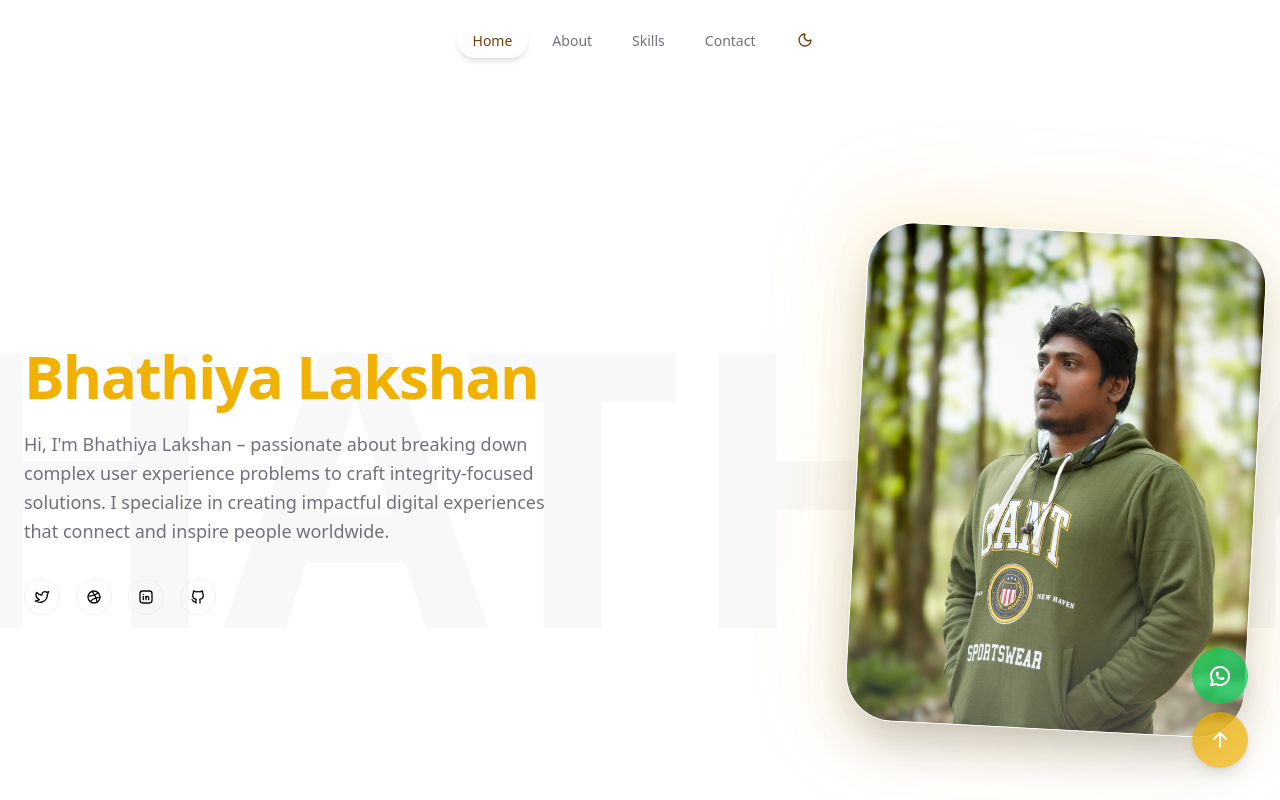
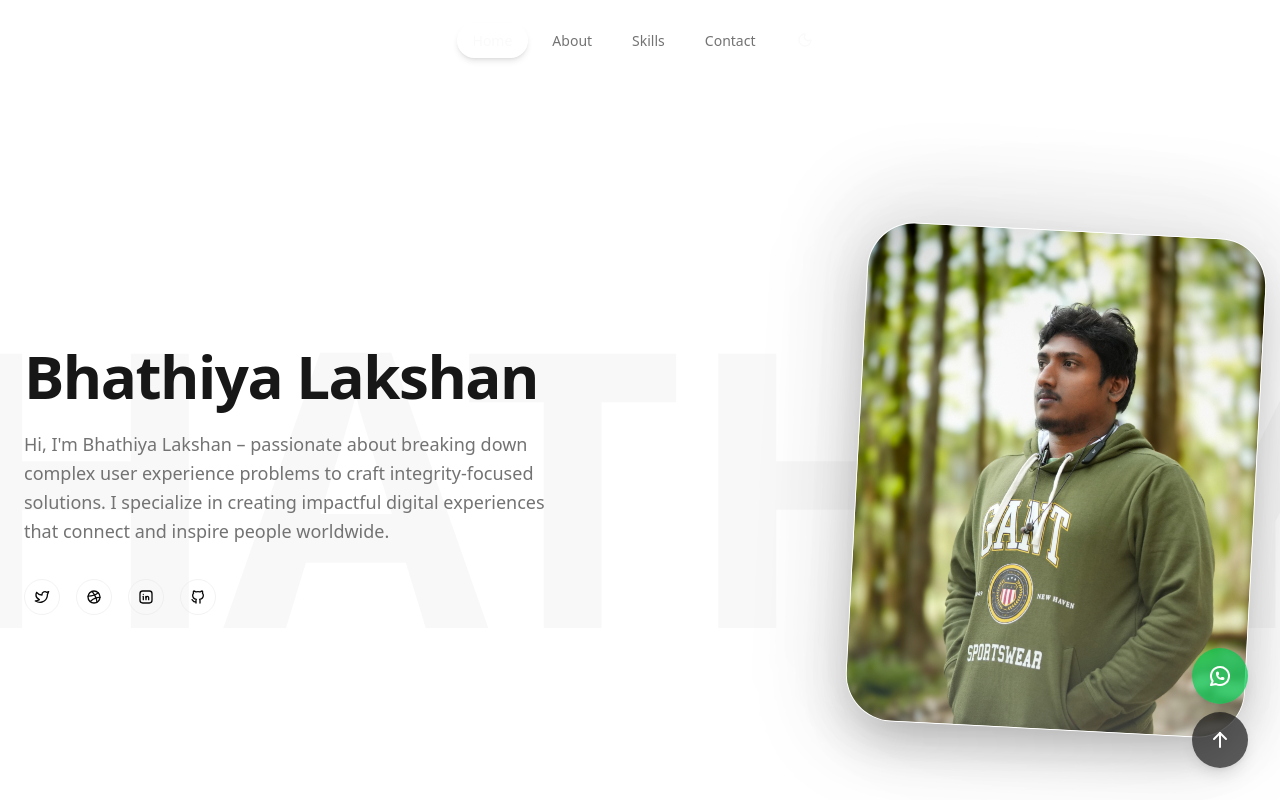
Before and after one commit to smbhathiya/portfolio-2025, a Next.js app: page / in a window 1280 px wide. Shown: the top 800 px of the page. Built offline with nearby package versions, Linux system fonts and the light colour scheme; a web font is replaced by a local one.

Commit message:
style: update color variables in globals.css for improved theme consistency and accessibility

```diff
--- a/app/globals.css
+++ b/app/globals.css
@@ -47,70 +47,71 @@
 :root {
   --radius: 0.65rem;
   --background: oklch(1 0 0);
-  --foreground: oklch(0.141 0.005 285.823);
+  --foreground: oklch(0.145 0 0);
   --card: oklch(1 0 0);
-  --card-foreground: oklch(0.141 0.005 285.823);
+  --card-foreground: oklch(0.145 0 0);
   --popover: oklch(1 0 0);
-  --popover-foreground: oklch(0.141 0.005 285.823);
-  --primary: oklch(0.795 0.184 86.047);
-  --primary-foreground: oklch(0.421 0.095 57.708);
-  --secondary: oklch(0.967 0.001 286.375);
-  --secondary-foreground: oklch(0.21 0.006 285.885);
-  --muted: oklch(0.967 0.001 286.375);
-  --muted-foreground: oklch(0.552 0.016 285.938);
-  --accent: oklch(0.967 0.001 286.375);
-  --accent-foreground: oklch(0.21 0.006 285.885);
+  --popover-foreground: oklch(0.145 0 0);
+  --primary: oklch(0.205 0 0);
+  --primary-foreground: oklch(0.985 0 0);
+  --secondary: oklch(0.97 0 0);
+  --secondary-foreground: oklch(0.205 0 0);
+  --muted: oklch(0.97 0 0);
+  --muted-foreground: oklch(0.556 0 0);
+  --accent: oklch(0.97 0 0);
+  --accent-foreground: oklch(0.205 0 0);
   --destructive: oklch(0.577 0.245 27.325);
-  --border: oklch(0.92 0.004 286.32);
-  --input: oklch(0.92 0.004 286.32);
-  --ring: oklch(0.795 0.184 86.047);
+  --border: oklch(0.922 0 0);
+  --input: oklch(0.922 0 0);
+  --ring: oklch(0.708 0 0);
   --chart-1: oklch(0.646 0.222 41.116);
   --chart-2: oklch(0.6 0.118 184.704);
   --chart-3: oklch(0.398 0.07 227.392);
   --chart-4: oklch(0.828 0.189 84.429);
   --chart-5: oklch(0.769 0.188 70.08);
+  --radius: 0.625rem;
   --sidebar: oklch(0.985 0 0);
-  --sidebar-foreground: oklch(0.141 0.005 285.823);
-  --sidebar-primary: oklch(0.795 0.184 86.047);
-  --sidebar-primary-foreground: oklch(0.421 0.095 57.708);
-  --sidebar-accent: oklch(0.967 0.001 286.375);
-  --sidebar-accent-foreground: oklch(0.21 0.006 285.885);
-  --sidebar-border: oklch(0.92 0.004 286.32);
-  --sidebar-ring: oklch(0.795 0.184 86.047);
+  --sidebar-foreground: oklch(0.145 0 0);
+  --sidebar-primary: oklch(0.205 0 0);
+  --sidebar-primary-foreground: oklch(0.985 0 0);
+  --sidebar-accent: oklch(0.97 0 0);
+  --sidebar-accent-foreground: oklch(0.205 0 0);
+  --sidebar-border: oklch(0.922 0 0);
+  --sidebar-ring: oklch(0.708 0 0);
 }
 
 .dark {
-  --background: oklch(0.141 0.005 285.823);
+  --background: oklch(0.145 0 0);
   --foreground: oklch(0.985 0 0);
-  --card: oklch(0.21 0.006 285.885);
+  --card: oklch(0.205 0 0);
   --card-foreground: oklch(0.985 0 0);
-  --popover: oklch(0.21 0.006 285.885);
+  --popover: oklch(0.205 0 0);
   --popover-foreground: oklch(0.985 0 0);
-  --primary: oklch(0.795 0.184 86.047);
-  --primary-foreground: oklch(0.421 0.095 57.708);
-  --secondary: oklch(0.274 0.006 286.033);
+  --primary: oklch(0.922 0 0);
+  --primary-foreground: oklch(0.205 0 0);
+  --secondary: oklch(0.269 0 0);
   --secondary-foreground: oklch(0.985 0 0);
-  --muted: oklch(0.274 0.006 286.033);
-  --muted-foreground: oklch(0.705 0.015 286.067);
-  --accent: oklch(0.274 0.006 286.033);
+  --muted: oklch(0.269 0 0);
+  --muted-foreground: oklch(0.708 0 0);
+  --accent: oklch(0.269 0 0);
   --accent-foreground: oklch(0.985 0 0);
   --destructive: oklch(0.704 0.191 22.216);
   --border: oklch(1 0 0 / 10%);
   --input: oklch(1 0 0 / 15%);
-  --ring: oklch(0.554 0.135 66.442);
+  --ring: oklch(0.556 0 0);
   --chart-1: oklch(0.488 0.243 264.376);
   --chart-2: oklch(0.696 0.17 162.48);
   --chart-3: oklch(0.769 0.188 70.08);
   --chart-4: oklch(0.627 0.265 303.9);
   --chart-5: oklch(0.645 0.246 16.439);
-  --sidebar: oklch(0.21 0.006 285.885);
+  --sidebar: oklch(0.205 0 0);
   --sidebar-foreground: oklch(0.985 0 0);
-  --sidebar-primary: oklch(0.795 0.184 86.047);
-  --sidebar-primary-foreground: oklch(0.421 0.095 57.708);
-  --sidebar-accent: oklch(0.274 0.006 286.033);
+  --sidebar-primary: oklch(0.488 0.243 264.376);
+  --sidebar-primary-foreground: oklch(0.985 0 0);
+  --sidebar-accent: oklch(0.269 0 0);
   --sidebar-accent-foreground: oklch(0.985 0 0);
   --sidebar-border: oklch(1 0 0 / 10%);
-  --sidebar-ring: oklch(0.554 0.135 66.442);
+  --sidebar-ring: oklch(0.556 0 0);
 }
 
 
```
